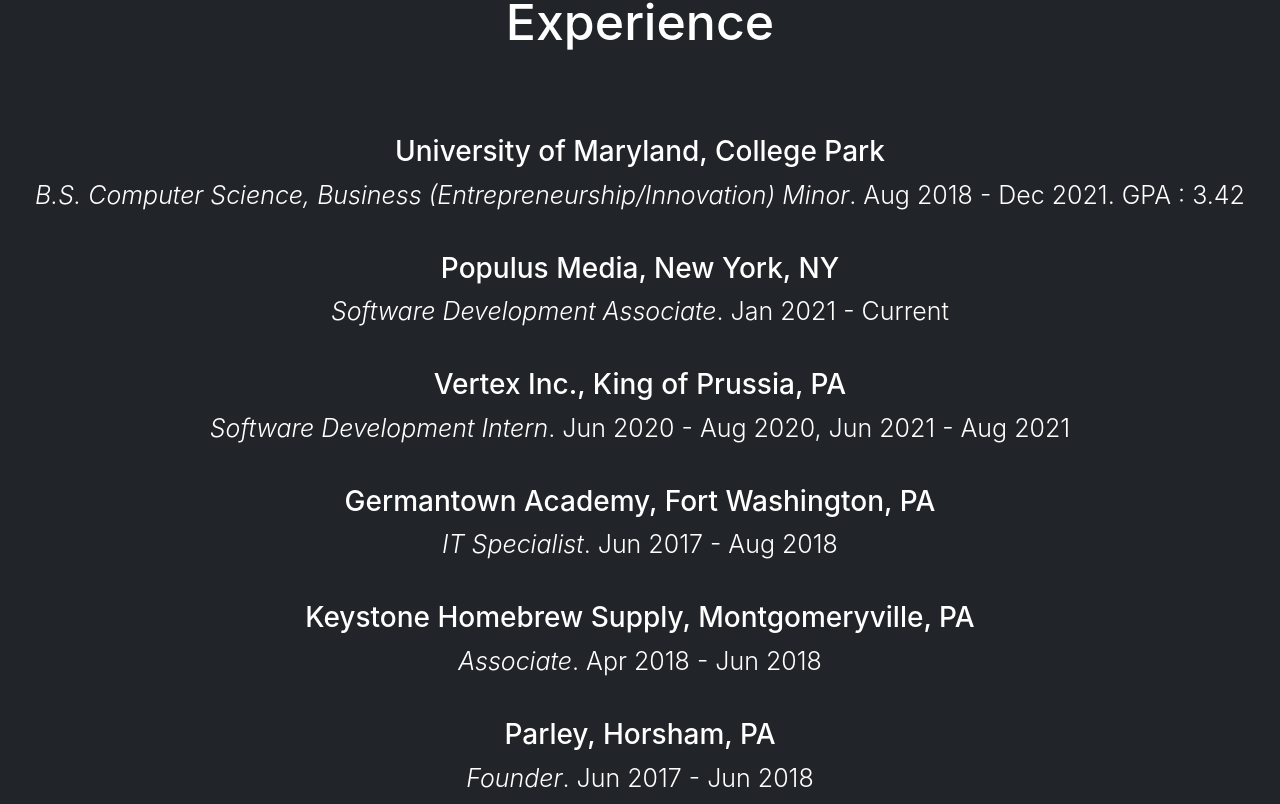
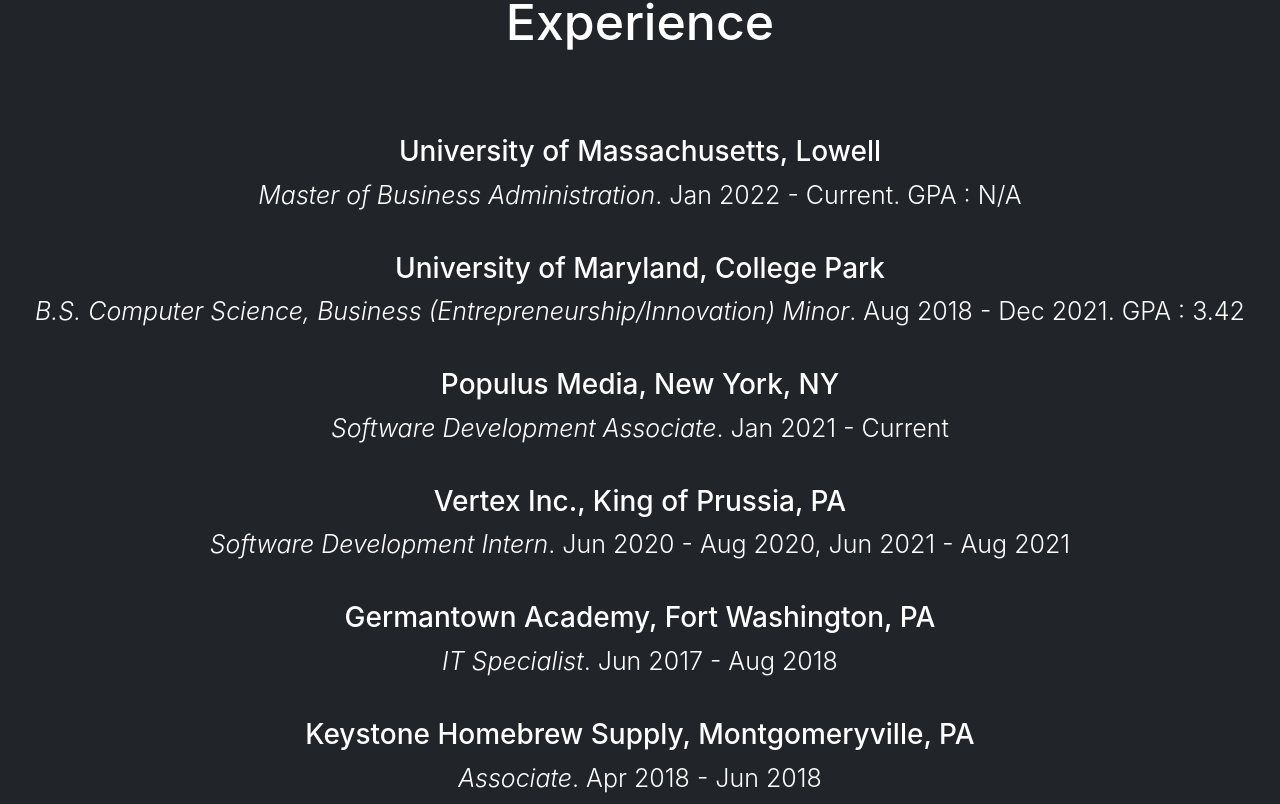
Before and after one commit to evvanErb/evvanDemoReactWebsite, a React (Create React App) app: page / in a window 1280 px wide. Shown: the part 2196-3000 px from the top of the page. Built offline with nearby package versions, Linux system fonts and the light colour scheme.

Commit message:
Added UMass Lowell

```diff
--- a/src/components/Experience.js
+++ b/src/components/Experience.js
@@ -9,6 +9,7 @@
               <h1 style={{ fontSize: "50px" }}>Experience</h1>
               <span className="lead" style={{ fontSize: "25px" }} >
                   <br /><br />
+                  <h3>University of Massachusetts, Lowell</h3><i>Master of Business Administration</i>. Jan 2022 - Current. GPA : N/A<br /> <br />
                   <h3>University of Maryland, College Park</h3><i>B.S. Computer Science, Business (Entrepreneurship/Innovation) Minor</i>. Aug 2018 - Dec 2021. GPA : 3.42<br /> <br />
                   <h3>Populus Media, New York, NY</h3><i>Software Development Associate</i>. Jan 2021 - Current<br /> <br />
                   <h3>Vertex Inc., King of Prussia, PA</h3><i>Software Development Intern</i>. Jun 2020 - Aug 2020, Jun 2021 - Aug 2021<br /> <br />
```
